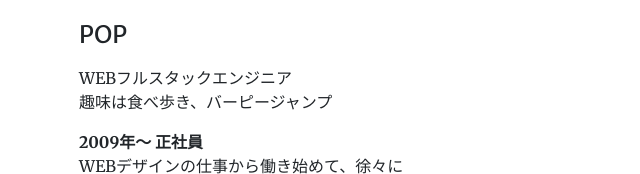
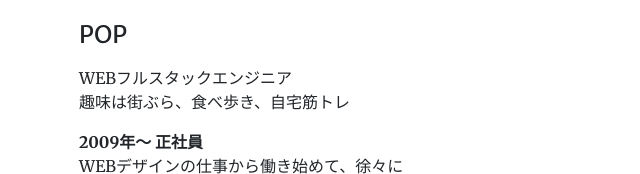
Before and after one commit to pop-web/portfolio, a website: page src/pug/index.pug in a window 1280 px wide. Shown: the part 996-1170 px from the top of the page, 576-1216 px from the left. Drawn offline with nearby package versions, Linux system fonts and the light colour scheme; files that its build step writes are made by us from their sources; files whose address does not match are found by name.

Commit message:
update message

```diff
--- a/src/pug/index.pug
+++ b/src/pug/index.pug
@@ -90,7 +90,7 @@ html(lang='en')
                                     p.mb-3
                                         | WEBフルスタックエンジニア
                                         br
-                                        | 趣味は食べ歩き、バーピージャンプ
+                                        | 趣味は街ぶら、食べ歩き、自宅筋トレ
                                     dl
                                         dt 2009年〜 正社員
                                         dd WEBデザインの仕事から働き始めて、徐々にWEB制作・開発へとシフト。
```
